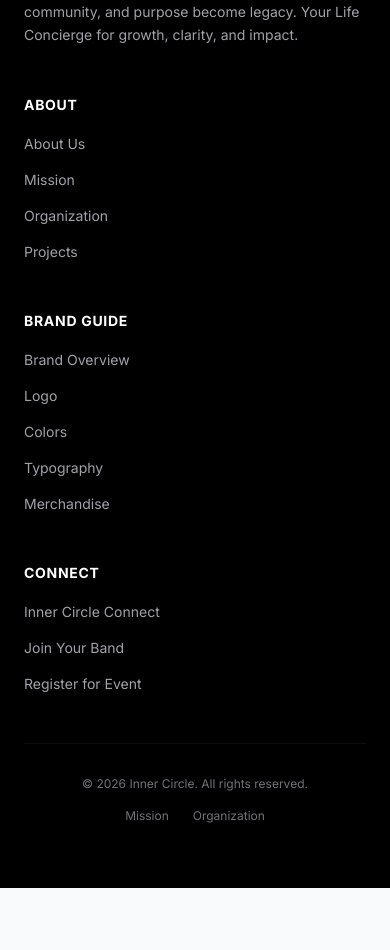
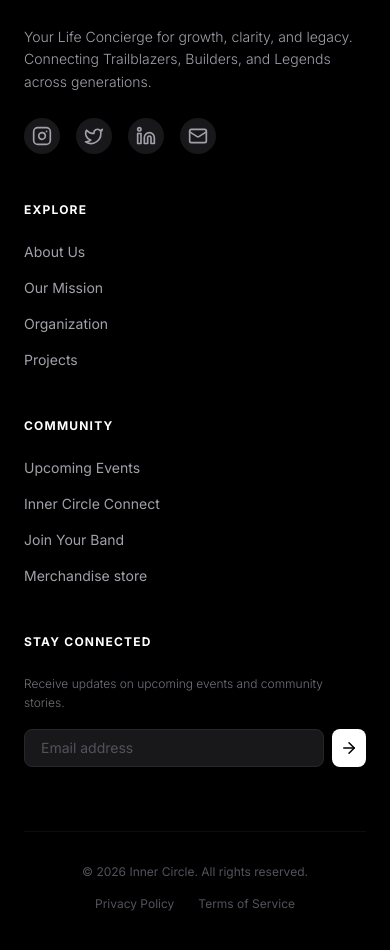
Before and after one commit to dpkreativ/inner-circle, a Next.js app: page /events/inner-circle-connect in a window 390 px wide. Shown: the part 9480-10430 px from the top of the page. Before the commit the page ends 10368 px from the top, so only its background shows below. Built offline with nearby package versions, Linux system fonts and the light colour scheme.

Commit message:
feat(ui): redesign footer layout and update navigation links

```diff
--- a/components/Footer.tsx
+++ b/components/Footer.tsx
@@ -2,106 +2,123 @@
 
 import Link from "next/link";
 import Image from "next/image";
+import { Instagram, Twitter, Linkedin, Mail, ArrowRight } from "lucide-react";
 
 export default function Footer() {
   return (
-    <footer className="bg-black border-t border-white/5">
-      <div className="max-w-7xl mx-auto px-6 py-16 md:py-20">
-        {/* Main Footer Content */}
-        <div className="grid grid-cols-1 md:grid-cols-2 lg:grid-cols-5 gap-12 mb-12">
-          {/* Logo & Description */}
-          <div className="lg:col-span-2">
-            <Link href="/" className="inline-block mb-6">
-              <div className="relative w-36 h-12">
+    <footer className="bg-black border-t border-white/5 text-sm">
+      <div className="max-w-7xl mx-auto px-6 pt-20 pb-10">
+        <div className="grid grid-cols-1 md:grid-cols-2 lg:grid-cols-12 gap-12 lg:gap-8 mb-16">
+          {/* BRAND COLUMN (4 cols) */}
+          <div className="lg:col-span-4 space-y-6">
+            <Link href="/" className="inline-block">
+              <div className="relative w-96 h-20">
                 <Image
                   src="/images/logo-white.png"
                   alt="Inner Circle Logo"
-                  fill={true}
+                  fill
                   className="object-contain object-left"
                   unoptimized
                 />
               </div>
             </Link>
-            <p className="text-zinc-400 text-sm leading-relaxed max-w-sm">
-              A multi-generational ecosystem where stories, community, and
-              purpose become legacy. Your Life Concierge for growth, clarity,
-              and impact.
+            <p className="text-zinc-400 leading-relaxed font-light">
+              Your Life Concierge for growth, clarity, and legacy. Connecting
+              Trailblazers, Builders, and Legends across generations.
             </p>
+            <div className="flex items-center gap-4 text-zinc-400">
+              <SocialLink
+                href="#"
+                icon={<Instagram size={20} />}
+                label="Instagram"
+              />
+              <SocialLink
+                href="#"
+                icon={<Twitter size={20} />}
+                label="Twitter"
+              />
+              <SocialLink
+                href="#"
+                icon={<Linkedin size={20} />}
+                label="LinkedIn"
+              />
+              <SocialLink
+                href="mailto:hello@innercircle.com"
+                icon={<Mail size={20} />}
+                label="Email"
+              />
+            </div>
           </div>
 
-          {/* Navigation Sections */}
-          <div>
-            <h3 className="text-white font-bold text-sm uppercase tracking-wider mb-4">
-              About
-            </h3>
-            <ul className="space-y-3">
-              {aboutLinks.map((link) => (
-                <li key={link.path}>
-                  <Link
-                    href={link.path}
-                    className="text-zinc-400 hover:text-white transition-colors text-sm"
-                  >
-                    {link.name}
-                  </Link>
-                </li>
-              ))}
+          {/* SITEMAP (2 cols) */}
+          <div className="lg:col-span-2 lg:col-start-6">
+            <h4 className="font-bold text-white uppercase tracking-widest text-xs mb-6">
+              Explore
+            </h4>
+            <ul className="space-y-4">
+              <FooterLink href="/about">About Us</FooterLink>
+              <FooterLink href="/mission">Our Mission</FooterLink>
+              <FooterLink href="/organization">Organization</FooterLink>
+              <FooterLink href="/projects">Projects</FooterLink>
             </ul>
           </div>
 
-          <div>
-            <h3 className="text-white font-bold text-sm uppercase tracking-wider mb-4">
-              Brand Guide
-            </h3>
-            <ul className="space-y-3">
-              {brandLinks.map((link) => (
-                <li key={link.path}>
-                  <Link
-                    href={link.path}
-                    className="text-zinc-400 hover:text-white transition-colors text-sm"
-                  >
-                    {link.name}
-                  </Link>
-                </li>
-              ))}
+          {/* COMMUNITY (3 cols) */}
+          <div className="lg:col-span-2">
+            <h4 className="font-bold text-white uppercase tracking-widest text-xs mb-6">
+              Community
+            </h4>
+            <ul className="space-y-4">
+              <FooterLink href="/events">Upcoming Events</FooterLink>
+              <FooterLink href="/events/inner-circle-connect">
+                Inner Circle Connect
+              </FooterLink>
+              <FooterLink href="/events/inner-circle-connect#join">
+                Join Your Band
+              </FooterLink>
+              <FooterLink href="/brand/merch">Merchandise store</FooterLink>
             </ul>
           </div>
 
-          <div>
-            <h3 className="text-white font-bold text-sm uppercase tracking-wider mb-4">
-              Connect
-            </h3>
-            <ul className="space-y-3">
-              {connectLinks.map((link) => (
-                <li key={link.path}>
-                  <Link
-                    href={link.path}
-                    className="text-zinc-400 hover:text-white transition-colors text-sm"
-                  >
-                    {link.name}
-                  </Link>
-                </li>
-              ))}
-            </ul>
+          {/* NEWSLETTER (3 cols) */}
+          <div className="lg:col-span-2">
+            <h4 className="font-bold text-white uppercase tracking-widest text-xs mb-6">
+              Stay Connected
+            </h4>
+            <p className="text-zinc-500 mb-4 font-light text-xs leading-relaxed">
+              Receive updates on upcoming events and community stories.
+            </p>
+            <form className="flex gap-2">
+              <input
+                type="email"
+                placeholder="Email address"
+                className="bg-zinc-900 border border-zinc-800 rounded-lg px-4 py-2 flex-grow text-white placeholder:text-zinc-600 focus:outline-none focus:border-brand-orange/50 focus:ring-1 focus:ring-brand-orange/50 transition-all"
+              />
+              <button
+                type="button"
+                className="bg-white text-black p-2 rounded-lg hover:bg-brand-orange hover:text-white transition-colors"
+              >
+                <ArrowRight size={18} />
+              </button>
+            </form>
           </div>
         </div>
 
-        {/* Bottom Bar */}
-        <div className="pt-8 border-t border-white/5 flex flex-col md:flex-row justify-between items-center gap-4">
-          <p className="text-zinc-500 text-xs">
-            © {new Date().getFullYear()} Inner Circle. All rights reserved.
-          </p>
+        {/* BOTTOM BAR */}
+        <div className="pt-8 border-t border-white/5 flex flex-col md:flex-row justify-between items-center gap-4 text-xs text-zinc-600">
+          <p>© {new Date().getFullYear()} Inner Circle. All rights reserved.</p>
           <div className="flex gap-6">
             <Link
-              href="/mission"
-              className="text-zinc-500 hover:text-white transition-colors text-xs"
+              href="/privacy"
+              className="hover:text-zinc-300 transition-colors"
             >
-              Mission
+              Privacy Policy
             </Link>
             <Link
-              href="/organization"
-              className="text-zinc-500 hover:text-white transition-colors text-xs"
+              href="/terms"
+              className="hover:text-zinc-300 transition-colors"
             >
-              Organization
+              Terms of Service
             </Link>
           </div>
         </div>
@@ -110,24 +127,41 @@ export default function Footer() {
   );
 }
 
-// Navigation Data
-const aboutLinks = [
-  { name: "About Us", path: "/about" },
-  { name: "Mission", path: "/mission" },
-  { name: "Organization", path: "/organization" },
-  { name: "Projects", path: "/projects" },
-];
+function FooterLink({
+  href,
+  children,
+}: {
+  href: string;
+  children: React.ReactNode;
+}) {
+  return (
+    <li>
+      <Link
+        href={href}
+        className="text-zinc-400 hover:text-white hover:translate-x-1 transition-all inline-block duration-200"
+      >
+        {children}
+      </Link>
+    </li>
+  );
+}
 
-const brandLinks = [
-  { name: "Brand Overview", path: "/brand" },
-  { name: "Logo", path: "/brand/logo" },
-  { name: "Colors", path: "/brand/colors" },
-  { name: "Typography", path: "/brand/typography" },
-  { name: "Merchandise", path: "/brand/merch" },
-];
-
-const connectLinks = [
-  { name: "Inner Circle Connect", path: "/connect" },
-  { name: "Join Your Band", path: "/connect#join" },
-  { name: "Register for Event", path: "/connect#register" },
-];
+function SocialLink({
+  href,
+  icon,
+  label,
+}: {
+  href: string;
+  icon: React.ReactNode;
+  label: string;
+}) {
+  return (
+    <a
+      href={href}
+      aria-label={label}
+      className="p-2 bg-zinc-900 rounded-full hover:bg-white hover:text-black transition-all duration-300"
+    >
+      {icon}
+    </a>
+  );
+}
--- a/components/Navbar.tsx
+++ b/components/Navbar.tsx
@@ -17,18 +17,19 @@ interface NavItem {
 const navItems: NavItem[] = [
   { name: "Home", path: "/" },
   { name: "About Us", path: "/about" },
-  { name: "Projects", path: "/projects" },
-  {
-    name: "Brand Guide",
-    path: "/brand",
-    children: [
-      { name: "Logo", path: "/brand/logo" },
-      { name: "Colors", path: "/brand/colors" },
-      { name: "Typography", path: "/brand/typography" },
-      { name: "Merch", path: "/brand/merch" },
-    ],
-  },
-  { name: "Inner Circle Connect", path: "/connect" },
+  { name: "Events", path: "/events" },
+  // { name: "Projects", path: "/projects" },
+  // {
+  //   name: "Brand Guide",
+  //   path: "/brand",
+  //   children: [
+  //     { name: "Logo", path: "/brand/logo" },
+  //     { name: "Colors", path: "/brand/colors" },
+  //     { name: "Typography", path: "/brand/typography" },
+  //     { name: "Merch", path: "/brand/merch" },
+  //   ],
+  // },
+  // { name: "Inner Circle Connect", path: "/events/inner-circle-connect" },
 ];
 
 export default function Navbar() {
```
